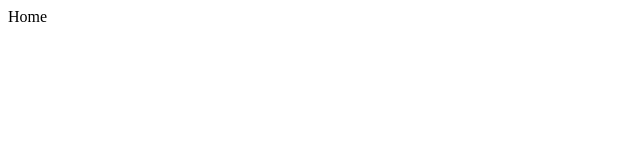
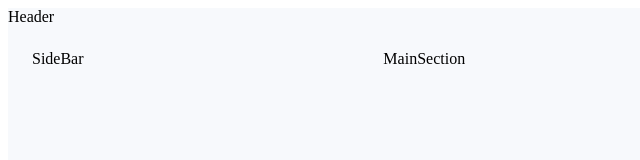
Before and after one commit to barisAkgul/beta-limited-e-commerce-platform-frontend-development-task, a React (Vite) app: page / in a window 1280 px wide. Shown: the top 160 px of the page, without its empty margins (0-640 px from the left). Built offline with nearby package versions, Linux system fonts and the light colour scheme.

Commit message:
Added Main Layout

```diff
--- a/src/App.tsx
+++ b/src/App.tsx
@@ -1,5 +1,11 @@
+import MainLayouts from "./layouts/MainLayouts";
+
 function App() {
-  return <>Home</>;
+  return (
+    <>
+      <MainLayouts />
+    </>
+  );
 }
 
 export default App;
--- a/src/configs/sizeConfigs.ts
+++ b/src/configs/sizeConfigs.ts
@@ -1,6 +1,6 @@
 const sizeConfigs = {
   sidebar: {
-    width: "300px",
+    width: "24%",
   },
   header: {
     height: "80px",
--- /dev/null
+++ b/src/layouts/MainLayouts.tsx
@@ -0,0 +1,45 @@
+import { Box, Stack } from "@mui/material";
+import sizeConfigs from "~/configs/sizeConfigs";
+import colorConfigs from "~/configs/colorConfigs";
+
+type Props = {};
+
+const MainLayouts = (props: Props) => {
+  return (
+    <Box sx={{ backgroundColor: colorConfigs.mainBg }}>
+      Header
+      <Stack
+        sx={{
+          flexDirection: "row",
+          minHeight: `calc(100vh - ${sizeConfigs.header.height})`,
+        }}
+      >
+        <Box
+          p={3}
+          sx={{
+            height: "auto",
+            width: `${sizeConfigs.sidebar.width}`,
+            mb: { sx: 2, md: 0 },
+            display: { xs: "none", sm: "none", md: "block" },
+          }}
+        >
+          SideBar
+        </Box>
+
+        <Box
+          p={3}
+          sx={{
+            overflowY: "auto",
+
+            height: "auto",
+            flex: { sx: 1, md: 2 },
+          }}
+        >
+          MainSection
+        </Box>
+      </Stack>
+    </Box>
+  );
+};
+
+export default MainLayouts;
```
